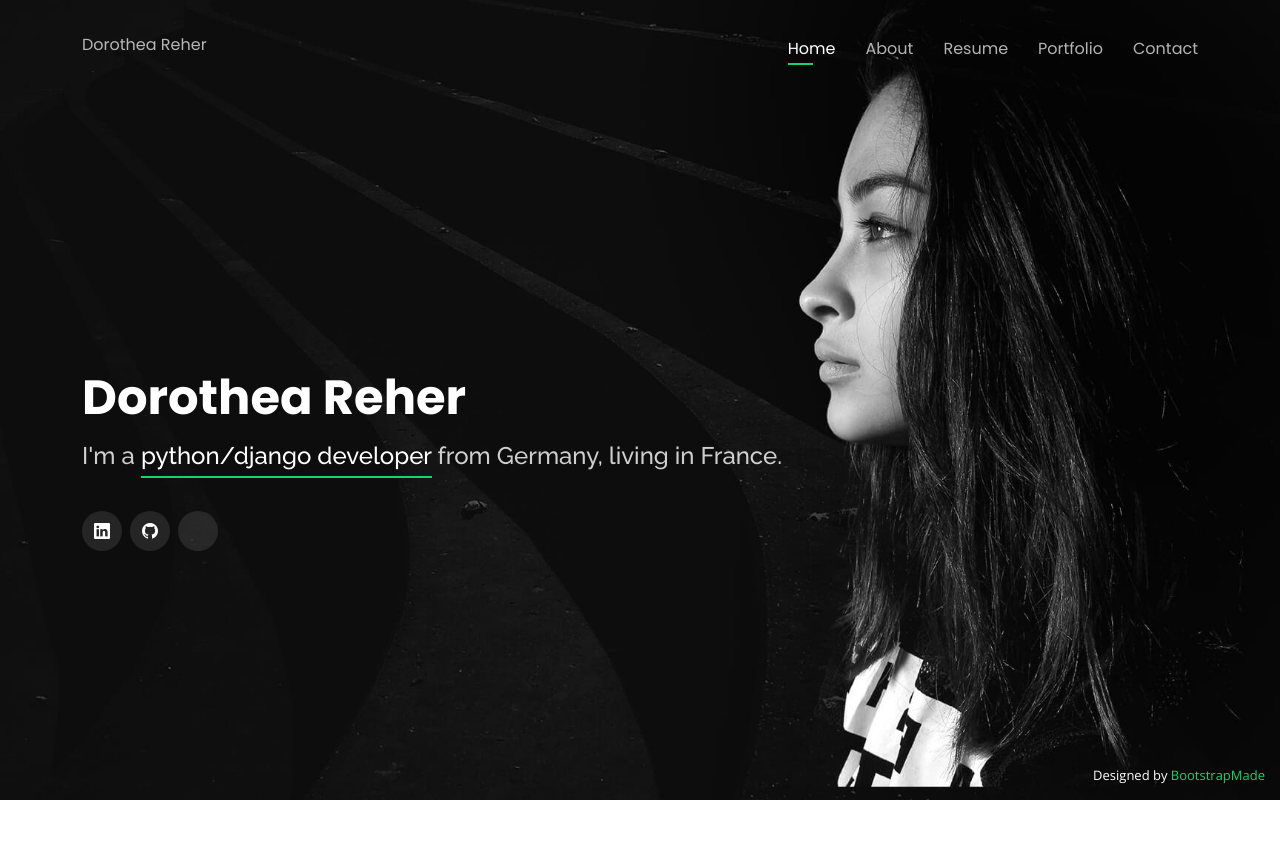
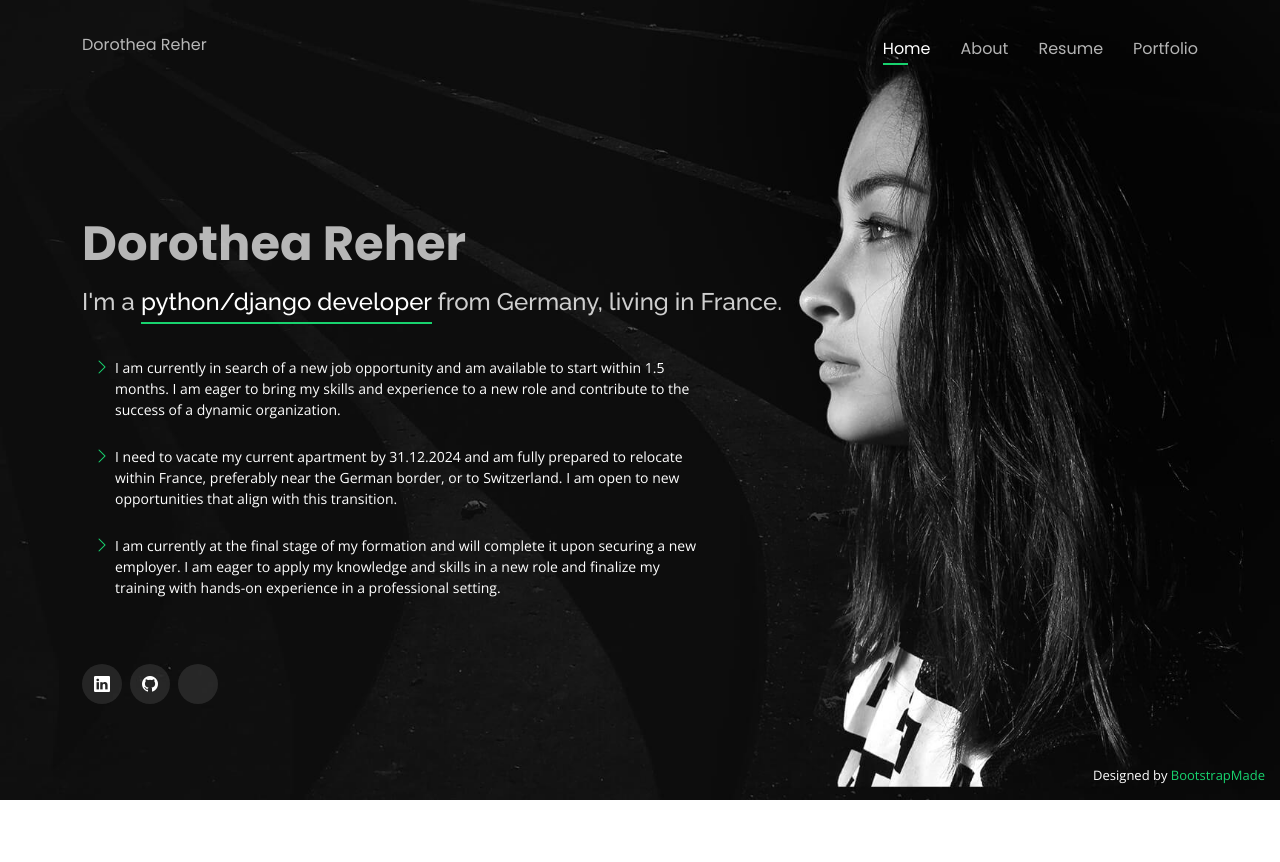
Before and after one commit to DoriDoro/django_portfolio, a Django app: page / in a window 1280 px wide. Run offline with Django 5.2, Linux system fonts and the light colour scheme; data comes from the database, SQL or seed files in the repository; both versions use the stored data as it was after the commit; some libraries are stand-ins or nearby versions.

Commit message:
changed css, remove contact, add facts, reorder models, recreate db

```diff
--- a/core/static/assets/css/style.css
+++ b/core/static/assets/css/style.css
@@ -12,7 +12,7 @@
 body {
   font-family: "Open Sans", sans-serif;
   background-color: #040404;
-  color: #fff;
+  color: rgba(255, 255, 255, 0.7);
   position: relative;
   background: transparent;
 }
@@ -90,6 +90,7 @@ h6 {
 #header h2 {
   font-size: 24px;
   margin-top: 20px;
+  margin-bottom: 40px;
   color: rgba(255, 255, 255, 0.8);
 }
 
@@ -405,6 +406,29 @@ section .container {
   color: #fff;
 }
 
+
+/*--------------------------------------------------------------
+# Index
+--------------------------------------------------------------*/
+.index .content ul {
+  list-style: none;
+  padding-left: 0;
+}
+
+.index .content ul li {
+  padding-bottom: 10px;
+  display: flex;
+  align-items: baseline;
+  color: #fff;
+}
+
+.index .content ul i {
+  font-size: 16px;
+  margin-right: 5px;
+  color: #18d26e;
+  line-height: 0;
+}
+
 /*--------------------------------------------------------------
 # About
 --------------------------------------------------------------*/
@@ -427,6 +451,7 @@ section .container {
 
 .about-me .content ul strong {
   margin-right: 10px;
+  color: #fff;
 }
 
 .about-me .content ul i {
@@ -436,8 +461,8 @@ section .container {
   line-height: 0;
 }
 
-.about-me .content p:last-child {
-  margin-bottom: 0;
+.about-me .content p {
+  color: #fff;
 }
 
 /*--------------------------------------------------------------
@@ -664,6 +689,7 @@ section .container {
   display: inline-block;
   font-weight: 600;
   margin-bottom: 10px;
+  color: #fff;
 }
 
 .resume .resume-item ul {
@@ -675,6 +701,7 @@ section .container {
   padding-bottom: 10px;
   display: flex;
   align-items: baseline;
+  color: #fff;
 }
 
 .resume .resume-item ul i {
@@ -698,6 +725,10 @@ section .container {
   top: 0;
   background: #18d26e;
   border: 2px solid #18d26e;
+}
+
+.color-white {
+    color: #fff;
 }
 
 /*--------------------------------------------------------------
--- a/core/templates/base.html
+++ b/core/templates/base.html
@@ -48,7 +48,7 @@
         <li><a class="nav-link" href="{% url 'doridoro:about' %}">About</a></li>
         <li><a class="nav-link" href="{% url 'doridoro:resume' %}">Resume</a></li>
         <li><a class="nav-link" href="{% url 'core:portfolio' %}">Portfolio</a></li>
-        <li><a class="nav-link" href="{% url 'core:contact' %}">Contact</a></li>
+
       </ul>
       <i class="bi bi-list mobile-nav-toggle"></i>
     </nav><!-- .navbar -->
--- a/core/templates/portfolio.html
+++ b/core/templates/portfolio.html
@@ -28,7 +28,7 @@
           <div class="portfolio-wrap">
             <img src="{% static 'assets/img/portfolio/portfolio-1.jpg' %}" class="img-fluid" alt="">
             <div class="portfolio-info">
-              <h4>App 1</h4>
+              <h4>Project 1</h4>
               <p>App</p>
               <div class="portfolio-links">
                 <a href="{% static 'assets/img/portfolio/portfolio-1.jpg' %}" data-gallery="portfolioGallery" class="portfolio-lightbox" title="App 1"><i class="bx bx-plus"></i></a>
--- a/core/urls.py
+++ b/core/urls.py
@@ -6,5 +6,5 @@ app_name = "core"
 
 urlpatterns = [
     path("portfolio/", PortfolioView.as_view(), name="portfolio"),
-    path("contact/", ContactView.as_view(), name="contact"),
+    # path("contact/", ContactView.as_view(), name="contact"),
 ]
--- a/doridoro/management/commands/create_job.py
+++ b/doridoro/management/commands/create_job.py
@@ -1,7 +1,6 @@
 from django.core.management.base import BaseCommand
 from django.db import IntegrityError, transaction
 from django.utils.html import format_html, format_html_join
-from django.utils.safestring import mark_safe
 
 from doridoro.models import Job
 
--- a/doridoro/models.py
+++ b/doridoro/models.py
@@ -4,10 +4,6 @@ from django.utils.translation import gettext_lazy as _
 
 
 class DoriDoro(models.Model):
-
-    class Meta:
-        verbose_name_plural = "DoriDoro"
-
     user = models.ForeignKey(
         "accounts.User",
         null=True,
@@ -24,12 +20,15 @@ class DoriDoro(models.Model):
     dream_job = models.TextField(verbose_name=_("dream job description of DoriDoro"))
     free_time = models.TextField(verbose_name=_("after work description of DoriDoro"))
 
+    class Meta:
+        verbose_name_plural = "DoriDoro"
+
+    def __str__(self):
+        return self.get_full_name
+
     @property
     def get_full_name(self):
         return f"{self.user.first_name} {self.user.last_name}"
-
-    def __str__(self):
-        return self.get_full_name
 
 
 class Achievement(models.Model):
@@ -68,13 +67,13 @@ class Fact(models.Model):
 
 
 class Hobby(models.Model):
-    class Meta:
-        verbose_name_plural = "hobbies"
-
     name = models.CharField(max_length=100, verbose_name=_("name of hobby"))
     published = models.BooleanField(
         default=True, verbose_name=_("hobby visible on website")
     )
+
+    class Meta:
+        verbose_name_plural = "hobbies"
 
     def __str__(self):
         return f"{self.name} ({self.published})"
@@ -126,6 +125,9 @@ class Job(models.Model):
         "projects.Link", related_name="job_links", verbose_name="links of the job"
     )
 
+    def __str__(self):
+        return f"{self.job_type} ({self.company_name} - {self.published})"
+
     def clean(self):
         super().clean()
 
@@ -143,9 +145,6 @@ class Job(models.Model):
             )
         if self.end_date and self.start_date and self.end_date < self.start_date:
             raise ValidationError(_("End date should be after start date."))
-
-    def __str__(self):
-        return f"{self.job_type} ({self.company_name} - {self.published})"
 
 
 class Language(models.Model):
@@ -206,15 +205,14 @@ class Reference(models.Model):
 
 
 class SocialMedia(models.Model):
-
-    class Meta:
-        verbose_name_plural = "SocialMedia"
-
     name = models.CharField(max_length=150, verbose_name=_("name of social media"))
     url = models.URLField(max_length=250, verbose_name=_("url of social media"))
     published = models.BooleanField(
         default=True, verbose_name=_("social media visible on website")
     )
+
+    class Meta:
+        verbose_name_plural = "SocialMedia"
 
     def __str__(self):
         return f"{self.name} ({self.published})"
--- a/doridoro/templates/about.html
+++ b/doridoro/templates/about.html
@@ -37,8 +37,9 @@
               {% endfor %}
             </ul>
         </div>
-        <p class="fst-italic">
-          {{ doridoro.introduction|linebreaks }}
+          <hr>
+        <p>
+          {{ doridoro.introduction|linebreaksbr }}
         </p>
       </div>
     </div>
--- a/doridoro/templates/index.html
+++ b/doridoro/templates/index.html
@@ -4,16 +4,28 @@
   {% block content %}
   <!-- ======= Index Section ======= -->
   <header id="header">
-    <div class="container">
+    <div class="container index">
 
       <h1>{{ doridoro.get_full_name }}</h1>
       <h2>I'm a <span>{{ doridoro.profession|lower }}</span> from Germany, living in France.</h2>
 
+      {% if facts %}
+      <div class="row mt-4 container">
+        <div class="col-lg-7 content">
+          {% for fact in facts %}
+          <ul>
+            <li><i class="bi bi-chevron-right"></i><small>{{ fact }}</small></li>
+          </ul>
+          {% endfor %}
+        </div>
+      </div>
+      {% endif %}
+
       <div class="social-links">
         {% for media in social_media %}
-        {% if media.name == 'GitHub' %}<a href="{{ media.url }}" class="instagram"><i class="bi bi-github"></i></a>{% endif %}
-        {% if media.name == 'LinkedIn' %}<a href="{{ media.url }}" class="linkedin"><i class="bi bi-linkedin"></i></a>{% endif %}
-        {% if media.name == 'Dev articles' %}<a href="{{ media.url }}" class="linkedin"><i class="bi bi-dev"></i></a>{% endif %}
+          {% if media.name == 'GitHub' %}<a href="{{ media.url }}" class="instagram"><i class="bi bi-github"></i></a>{% endif %}
+          {% if media.name == 'LinkedIn' %}<a href="{{ media.url }}" class="linkedin"><i class="bi bi-linkedin"></i></a>{% endif %}
+          {% if media.name == 'Dev articles' %}<a href="{{ media.url }}" class="linkedin"><i class="bi bi-dev"></i></a>{% endif %}
         {% endfor %}
       </div>
 
--- a/doridoro/views.py
+++ b/doridoro/views.py
@@ -1,6 +1,6 @@
 from django.views.generic import TemplateView
 
-from doridoro.models import DoriDoro, Job, SocialMedia
+from doridoro.models import DoriDoro, Job, SocialMedia, Fact
 from projects.models import Project
 
 
@@ -11,6 +11,7 @@ class IndexView(TemplateView):
         context = super().get_context_data(**kwargs)
         context["doridoro"] = self.get_doridoro_data().first()
         context["social_media"] = self.get_social_media_data()
+        context["facts"] = self.get_fact_data()
         return context
 
     def get_doridoro_data(self):
@@ -18,6 +19,9 @@ class IndexView(TemplateView):
 
     def get_social_media_data(self):
         return SocialMedia.objects.all()
+
+    def get_fact_data(self):
+        return Fact.objects.values_list("content", flat=True)
 
 
 class AboutView(TemplateView):
```
Also changed, not shown: projects/models.py (+6 -3 lines), accounts/migrations/0001_initial.py, db.sqlite3, doridoro/migrations/0001_initial.py, doridoro/migrations/0002_initial.py, projects/migrations/0001_initial.py.
